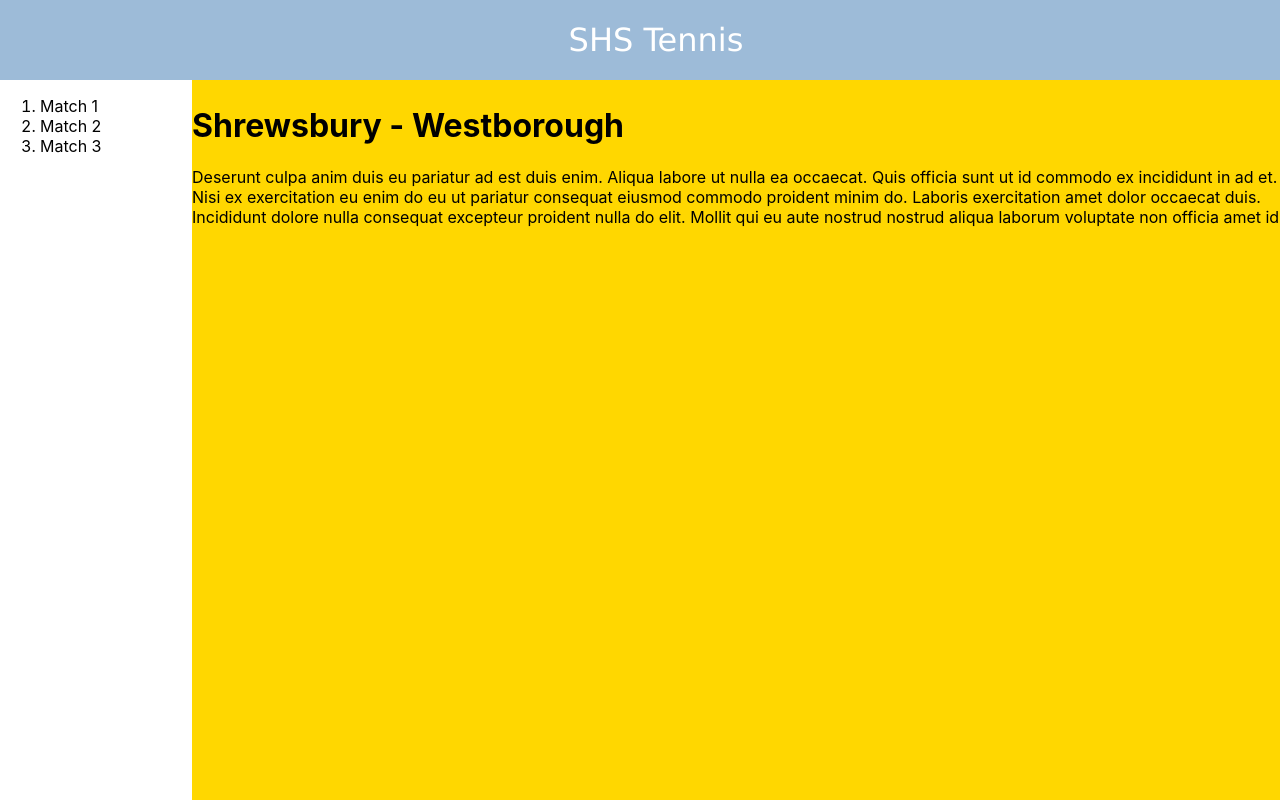
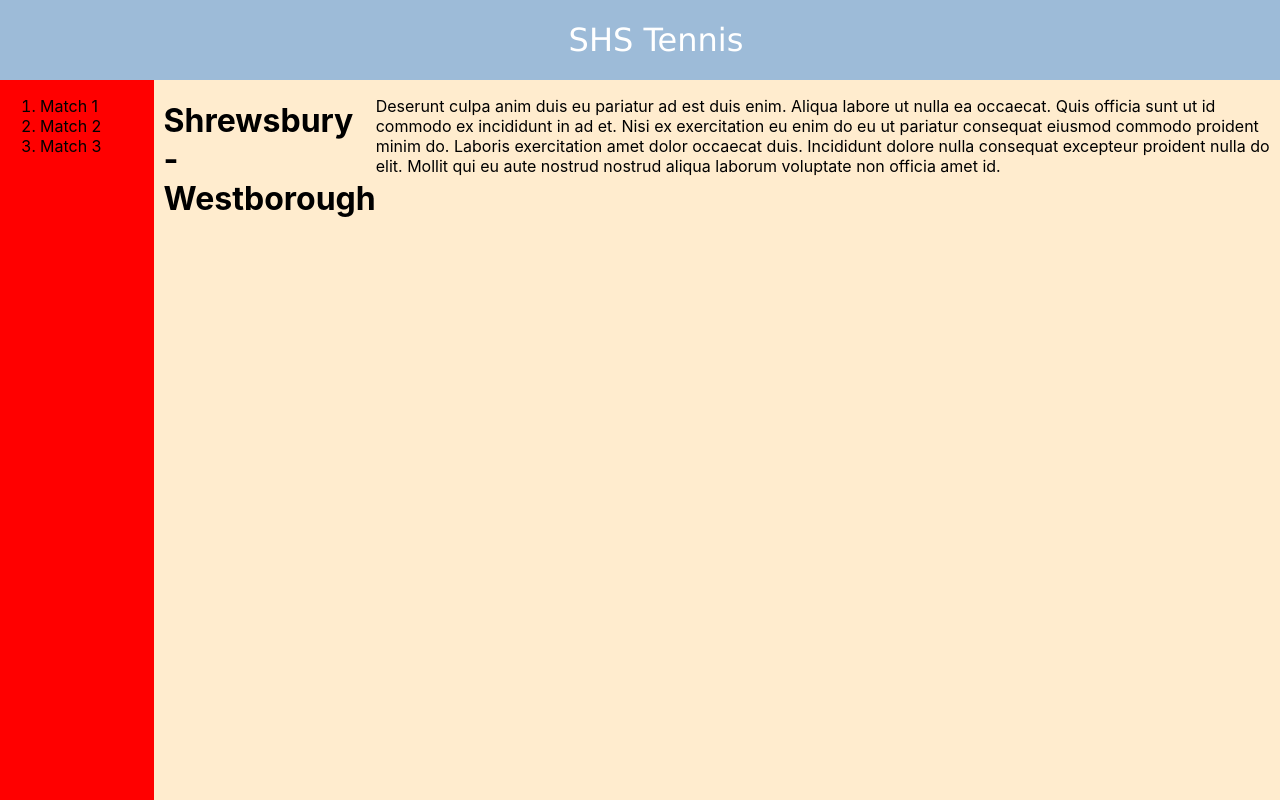
Before and after one commit to RunzeZ0710/SHS-Tennis-Team-Website, a React (Create React App) app: page / in a window 1280 px wide. Shown: the top 800 px of the page. Built offline with nearby package versions, Linux system fonts and the light colour scheme.

Commit message:
Fixed positioning

```diff
--- a/src/components/Body.css
+++ b/src/components/Body.css
@@ -1,6 +1,7 @@
 .body{
-    background-color: gold;
-    width: 100%;
+    background-color: #FFECCE;
+    max-width: 100%;
     height: 1000px;
-    border: 5px solid gold;
+    padding-left: 10px;
+    display: flex;
 }
--- a/src/components/Matches.css
+++ b/src/components/Matches.css
@@ -1,6 +1,8 @@
 .matches{
-    background-color: white;
-    width: 15%;
+    background-color: red;
+    width: 12%;
     height: 1000px;
     float: left;
+    display: flex;
+
 }
--- a/src/components/Navbar.css
+++ b/src/components/Navbar.css
@@ -6,7 +6,6 @@
     align-items: center;
     font-size: 1.2rem;
     font-family: Verdana, Geneva, Tahoma, sans-serif;
-    position: sticky;
     top: 0;
     z-index: 999;
 }
@@ -15,7 +14,7 @@
     justify-content: center;
     align-items: center;
     height: 80px;
-    max-width: 1500px;
+    max-width: 100%;
 }
 
 .navbar-logo {
```
